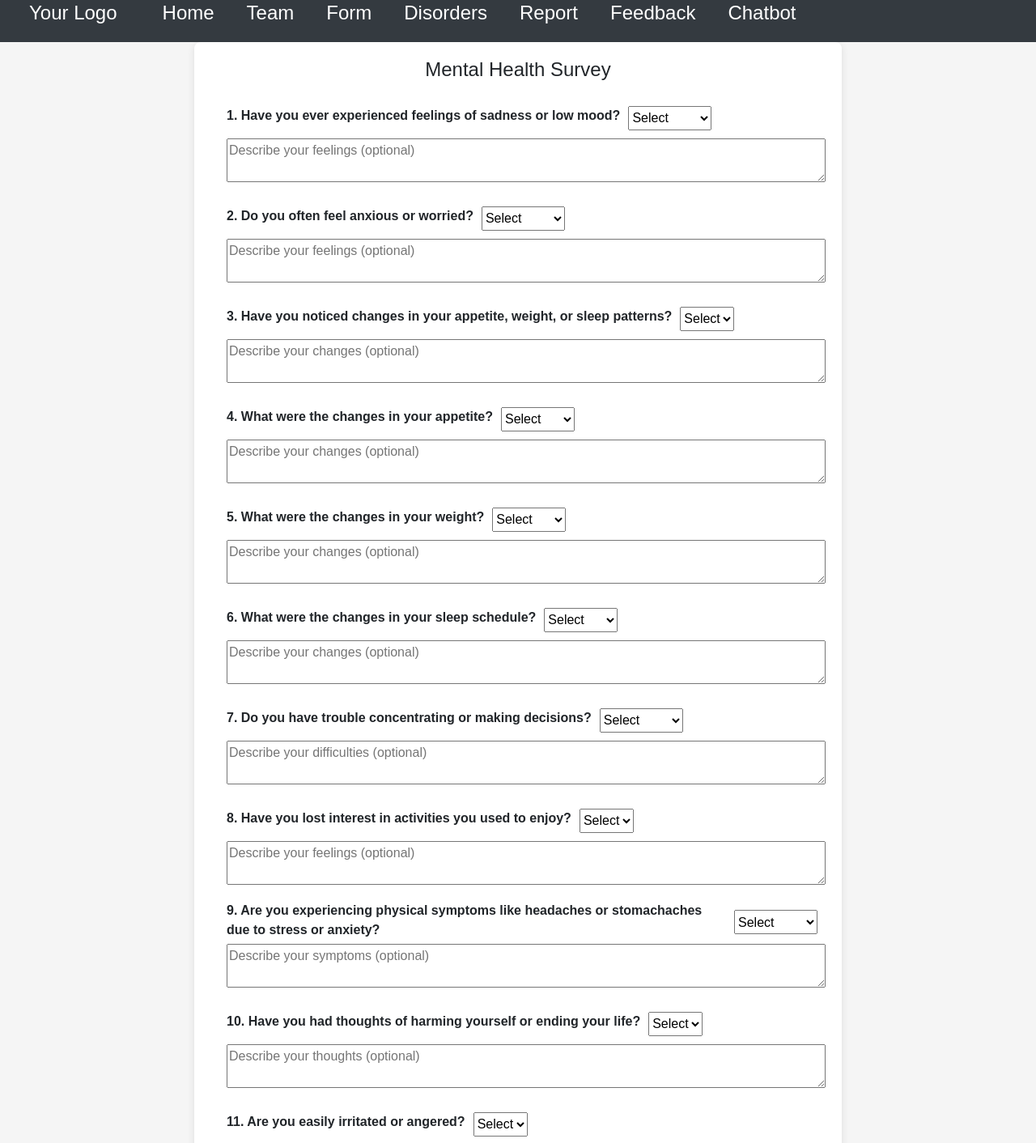
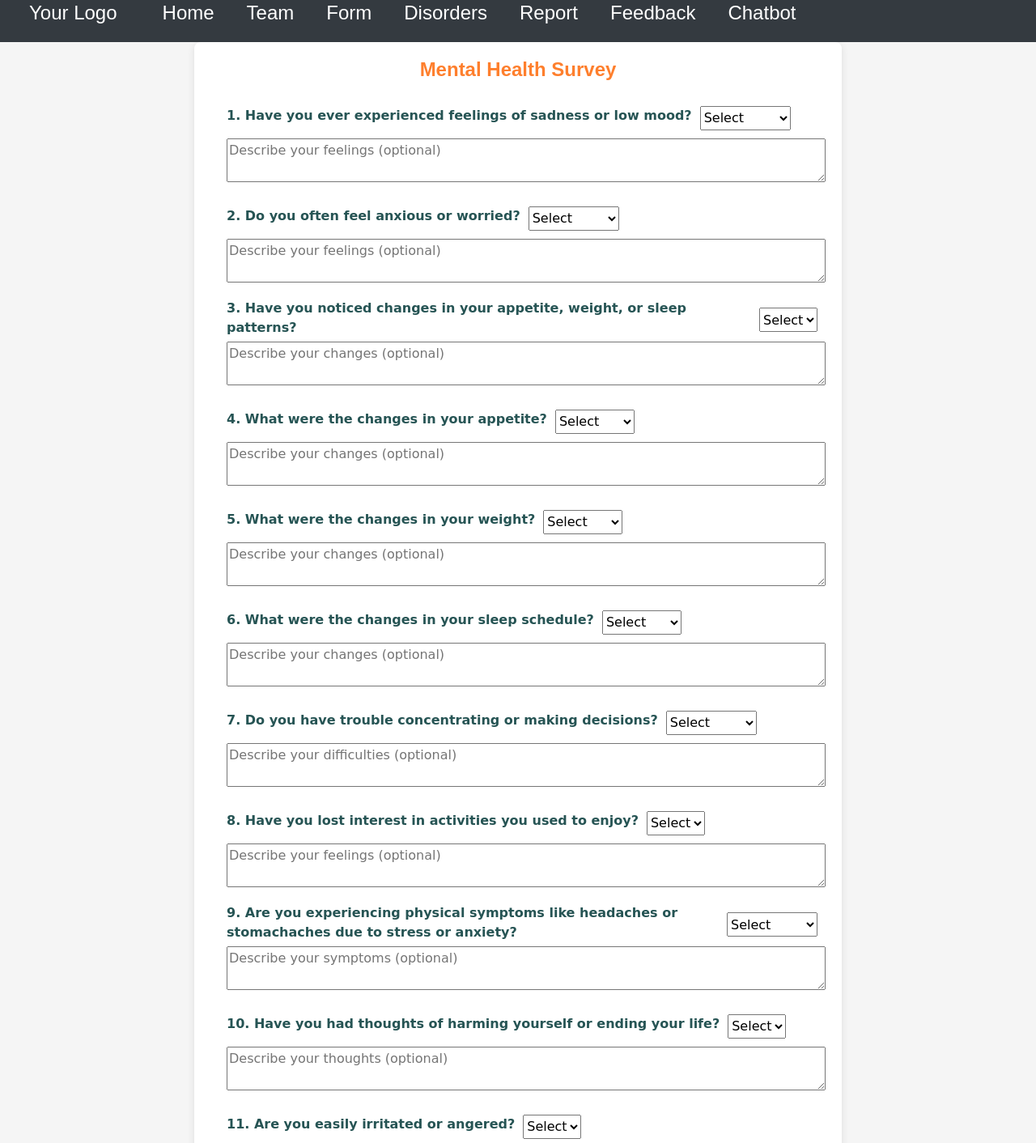
Before and after one commit to aryan04756/Mental-Health-Survey, a React (Create React App) app: page /Form in a window 1280 px wide. Shown: the part 20-1432 px from the top of the page at 81% size. Built offline with nearby package versions, Linux system fonts and the light colour scheme.

Commit message:
anothercommit

```diff
--- a/src/form.js
+++ b/src/form.js
@@ -116,9 +116,9 @@ function MentalHealthSurvey() {
 
     return (
       <div className="container">
-        <h1>Mental Health Survey</h1>
+        <h1 style={{ color: '#FE7F2D' }}><strong>Mental Health Survey</strong></h1>
         <form onSubmit={handleSubmit}>
-          <div className="question">
+          <div className="question" style={{ color: '#265454', fontFamily: 'Comic Sans MS, sans-serif'}}>
             <div className="question-label">
               <label htmlFor="question1">1. Have you ever experienced feelings of sadness or low mood?</label>
               <select id='question1' name='question1' value={formData.question1} onChange={handleInputChange}>
@@ -128,10 +128,10 @@ function MentalHealthSurvey() {
               <option value='Sometimes'>Sometimes</option>
               <option value='Never'>Never</option></select>
             </div>
-            <div className="answer"></div>
+            <div className="answer" style={{ color: '#265454', fontFamily: 'Comic Sans MS, sans-serif'}}></div>
             <textarea id="question1_description" name="question1_description" className="description-box" placeholder="Describe your feelings (optional)" value={descriptionData.question1_description} onChange={handleDescriptionChange}></textarea>
           </div>
-          <div class="question">
+          <div class="question" style={{ color: '#265454', fontFamily: 'Comic Sans MS, sans-serif'}}>
                 <div class="question-label">
                     <label for="question2">2. Do you often feel anxious or worried?</label>
                     <select id='question2' name='question2' value={formData.question2} onChange={handleInputChange}>
@@ -142,11 +142,11 @@ function MentalHealthSurvey() {
                     <option value='Never'>Never</option>
                     </select>
                 </div>
-                <div class="answer">
+                <div class="answer" style={{ color: '#265454', fontFamily: 'Comic Sans MS, sans-serif'}}>
                 </div>
                 <textarea id="question2_description" name="question2_description" class="description-box" placeholder="Describe your feelings (optional)"value={descriptionData.question2_description} onChange={handleDescriptionChange}></textarea>
             </div>
-            <div class="question">
+            <div class="question" style={{ color: '#265454', fontFamily: 'Comic Sans MS, sans-serif'}}>
                 <div class="question-label">
                     <label for="question3">3. Have you noticed changes in your appetite, weight, or sleep patterns?</label>
                     <select id='question3' name='question3' value={formData.question3} onChange={handleInputChange}>
@@ -155,11 +155,11 @@ function MentalHealthSurvey() {
                     <option value='No'>No</option>
                     </select>
                 </div>
-                <div class="answer">
+                <div class="answer" style={{ color: '#265454', fontFamily: 'Comic Sans MS, sans-serif'}}>
                 </div>
                 <textarea id="question3_description" name="question3_description" class="description-box" placeholder="Describe your changes (optional)" value={descriptionData.question3_description} onChange={handleDescriptionChange}></textarea>
             </div>
-            <div class="question">
+            <div class="question" style={{ color: '#265454', fontFamily: 'Comic Sans MS, sans-serif'}}>
                 <div class="question-label">
                     <label for="question4">4. What were the changes in your appetite?</label>
                     <select id='question4' name='question4' value={formData.question4} onChange={handleInputChange}>
@@ -169,11 +169,11 @@ function MentalHealthSurvey() {
                     <option value='None'>None</option>
                     </select>
                 </div>
-                <div class="answer">
+                <div class="answer" style={{ color: '#265454', fontFamily: 'Comic Sans MS, sans-serif'}}>
                 </div>
                 <textarea id="question4_description" name="question4_description" class="description-box" placeholder="Describe your changes (optional)" value={descriptionData.question4_description} onChange={handleDescriptionChange}></textarea>
             </div>
-            <div class="question">
+            <div class="question" style={{ color: '#265454', fontFamily: 'Comic Sans MS, sans-serif'}}>
                 <div class="question-label">
                     <label for="question5">5. What were the changes in your weight?</label>
                     <select id='question5' name='question5' value={formData.question5} onChange={handleInputChange}>
@@ -183,11 +183,11 @@ function MentalHealthSurvey() {
                     <option value='None'>None</option>
                     </select>
                 </div>
-                <div class="answer">
+                <div class="answer" style={{ color: '#265454', fontFamily: 'Comic Sans MS, sans-serif'}}>
                 </div>
                 <textarea id="question5_description" name="question5_description" class="description-box" placeholder="Describe your changes (optional)" value={descriptionData.question5_description} onChange={handleDescriptionChange}></textarea>
             </div>
-            <div class="question">
+            <div class="question" style={{ color: '#265454', fontFamily: 'Comic Sans MS, sans-serif'}}>
                 <div class="question-label">
                     <label for="question6">6. What were the changes in your sleep schedule?</label>
                     <select id='question6' name='question6' value={formData.question6} onChange={handleInputChange}>
@@ -197,11 +197,11 @@ function MentalHealthSurvey() {
                     <option value='None'>None</option>
                     </select>
                 </div>
-                <div class="answer">
+                <div class="answer" style={{ color: '#265454', fontFamily: 'Comic Sans MS, sans-serif'}}>
                 </div>
                 <textarea id="question6_description" name="question6_description" class="description-box" placeholder="Describe your changes (optional)" value={descriptionData.question6_description} onChange={handleDescriptionChange}></textarea>
             </div>
-            <div class="question">
+            <div class="question" style={{ color: '#265454', fontFamily: 'Comic Sans MS, sans-serif'}}>
                 <div class="question-label">
                     <label for="question7">7. Do you have trouble concentrating or making decisions?</label>
                     <select id='question7' name='question7' value={formData.question7} onChange={handleInputChange}>
@@ -212,11 +212,11 @@ function MentalHealthSurvey() {
                     <option value='Never'>Never</option>
                     </select>
                 </div>
-                <div class="answer">
+                <div class="answer" style={{ color: '#265454', fontFamily: 'Comic Sans MS, sans-serif'}}>
                 </div>
                 <textarea id="question7_description" name="question7_description" class="description-box" placeholder="Describe your difficulties (optional)" value={descriptionData.question7_description} onChange={handleDescriptionChange}></textarea>
             </div>
-            <div class="question">
+            <div class="question" style={{ color: '#265454', fontFamily: 'Comic Sans MS, sans-serif'}}>
                 <div class="question-label">
                     <label for="question8">8. Have you lost interest in activities you used to enjoy?</label>
                     <select id='question8' name='question8' value={formData.question8} onChange={handleInputChange}>
@@ -225,11 +225,11 @@ function MentalHealthSurvey() {
                     <option value='No'>No</option>
                     </select>
                 </div>
-                <div class="answer">
+                <div class="answer" style={{ color: '#265454', fontFamily: 'Comic Sans MS, sans-serif'}}>
                 </div>
                 <textarea id="question8_description" name="question8_description" class="description-box" placeholder="Describe your feelings (optional)" value={descriptionData.question8_description} onChange={handleInputChange}></textarea>
             </div>
-            <div class="question">
+            <div class="question" style={{ color: '#265454', fontFamily: 'Comic Sans MS, sans-serif'}}>
                 <div class="question-label">
                     <label for="question9">9. Are you experiencing physical symptoms like headaches or stomachaches due to stress or anxiety?</label>
                     <select id='question9' name='question9' value={formData.question9} onChange={handleInputChange}>
@@ -240,11 +240,11 @@ function MentalHealthSurvey() {
                     <option value='Never'>Never</option>
                     </select>
                 </div>
-                <div class="answer">
+                <div class="answer" style={{ color: '#265454', fontFamily: 'Comic Sans MS, sans-serif'}}>
                 </div>
                 <textarea id="question9_description" name="question9_description" class="description-box" placeholder="Describe your symptoms (optional)" value={descriptionData.question9_description} onChange={handleInputChange}></textarea>
             </div>
-            <div class="question">
+            <div class="question" style={{ color: '#265454', fontFamily: 'Comic Sans MS, sans-serif'}}>
                 <div class="question-label">
                     <label for="question10">10. Have you had thoughts of harming yourself or ending your life?</label>
                     <select id='question10' name='question10' value={formData.question10} onChange={handleInputChange}>
@@ -253,11 +253,11 @@ function MentalHealthSurvey() {
                     <option value='No'>No</option>
                     </select>
                 </div>
-                <div class="answer">
+                <div class="answer" style={{ color: '#265454', fontFamily: 'Comic Sans MS, sans-serif'}}>
                 </div>
                 <textarea id="question10_description" name="question10_description" class="description-box" placeholder="Describe your thoughts (optional)" value={descriptionData.question10_description} onChange={handleInputChange}></textarea>
             </div>
-            <div class="question">
+            <div class="question" style={{ color: '#265454', fontFamily: 'Comic Sans MS, sans-serif'}}>
                 <div class="question-label">
                     <label for="question11">11. Are you easily irritated or angered?</label>
                     <select id='question11' name='question11' value={formData.question11} onChange={handleInputChange}>
@@ -266,11 +266,11 @@ function MentalHealthSurvey() {
                     <option value='No'>No</option>
                     </select>
                 </div>
-                <div class="answer">
+                <div class="answer" style={{ color: '#265454', fontFamily: 'Comic Sans MS, sans-serif'}}>
                 </div>
                 <textarea id="question11_description" name="question11_description" class="description-box" placeholder="Describe your feelings (optional)" value={descriptionData.question11_description} onChange={handleInputChange}></textarea>
             </div>
-            <div class="question">
+            <div class="question" style={{ color: '#265454', fontFamily: 'Comic Sans MS, sans-serif'}}>
                 <div class="question-label">
                     <label for="question12">12. Have you sought professional help for your mental health concerns?</label>
                     <select id='question12' name='question12' value={formData.question12} onChange={handleInputChange}>
@@ -279,11 +279,11 @@ function MentalHealthSurvey() {
                     <option value='No'>No</option>
                     </select>
                 </div>
-                <div class="answer">
+                <div class="answer" style={{ color: '#265454', fontFamily: 'Comic Sans MS, sans-serif'}}>
                 </div>
                 <textarea id="question12_description" name="question12_description" class="description-box" placeholder="Describe your experience (optional)" value={descriptionData.question12_description} onChange={handleInputChange}></textarea>
             </div>
-            <div class="question">
+            <div class="question" style={{ color: '#265454', fontFamily: 'Comic Sans MS, sans-serif'}}>
                 <div class="question-label">
                     <label for="question13">13. Do you ever feel like you don't want to talk to anyone for a really long time and just spend time with yourself?</label>
                     <select id='question13' name='question13' value={formData.question13} onChange={handleInputChange}>
@@ -292,7 +292,7 @@ function MentalHealthSurvey() {
                     <option value='No'>No</option>
                     </select>
                 </div>
-                <div class="answer">
+                <div class="answer" style={{ color: '#265454', fontFamily: 'Comic Sans MS, sans-serif'}}>
                 </div>
                 <textarea id="question13_description" name="question13_description" class="description-box" placeholder="Describe your feelings (optional)" value={descriptionData.question13_description} onChange={handleInputChange}></textarea>
             </div>
```
Also changed, not shown: src/Feedback.js (+17 -17 lines).
